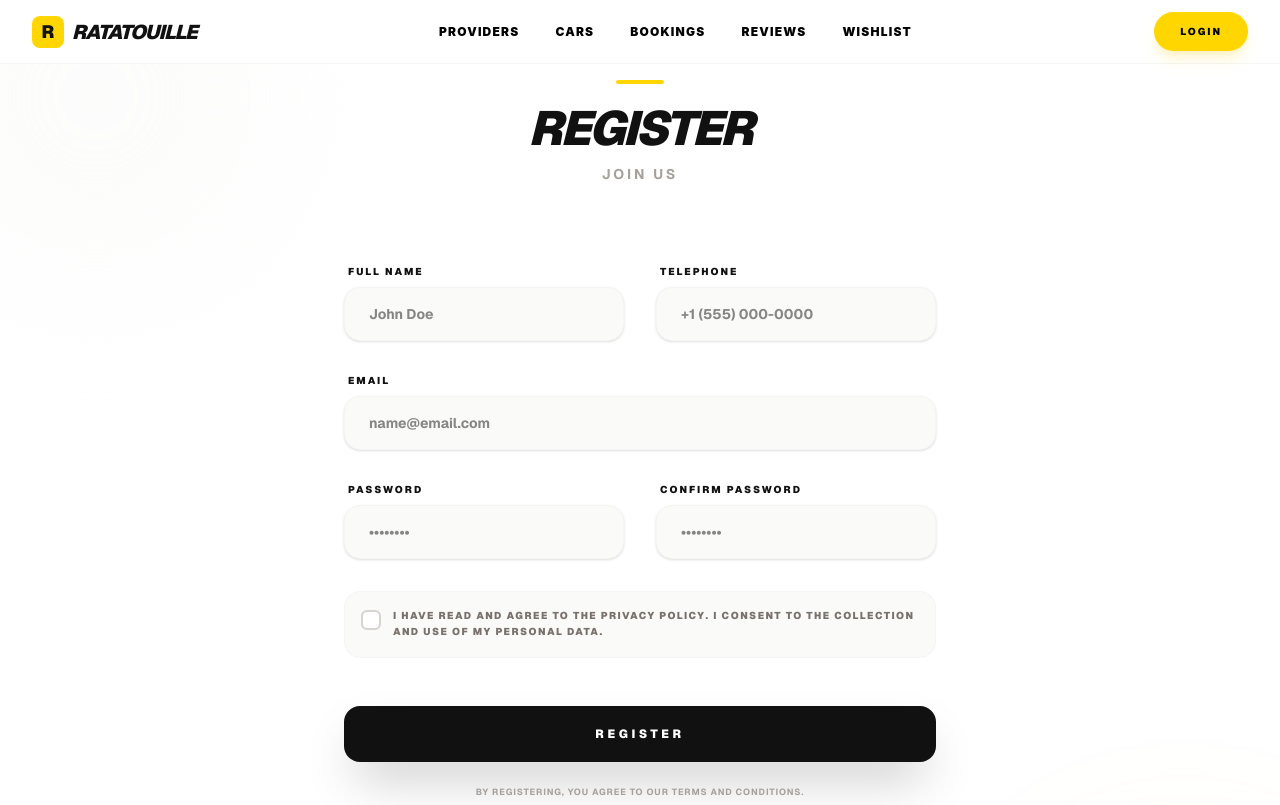
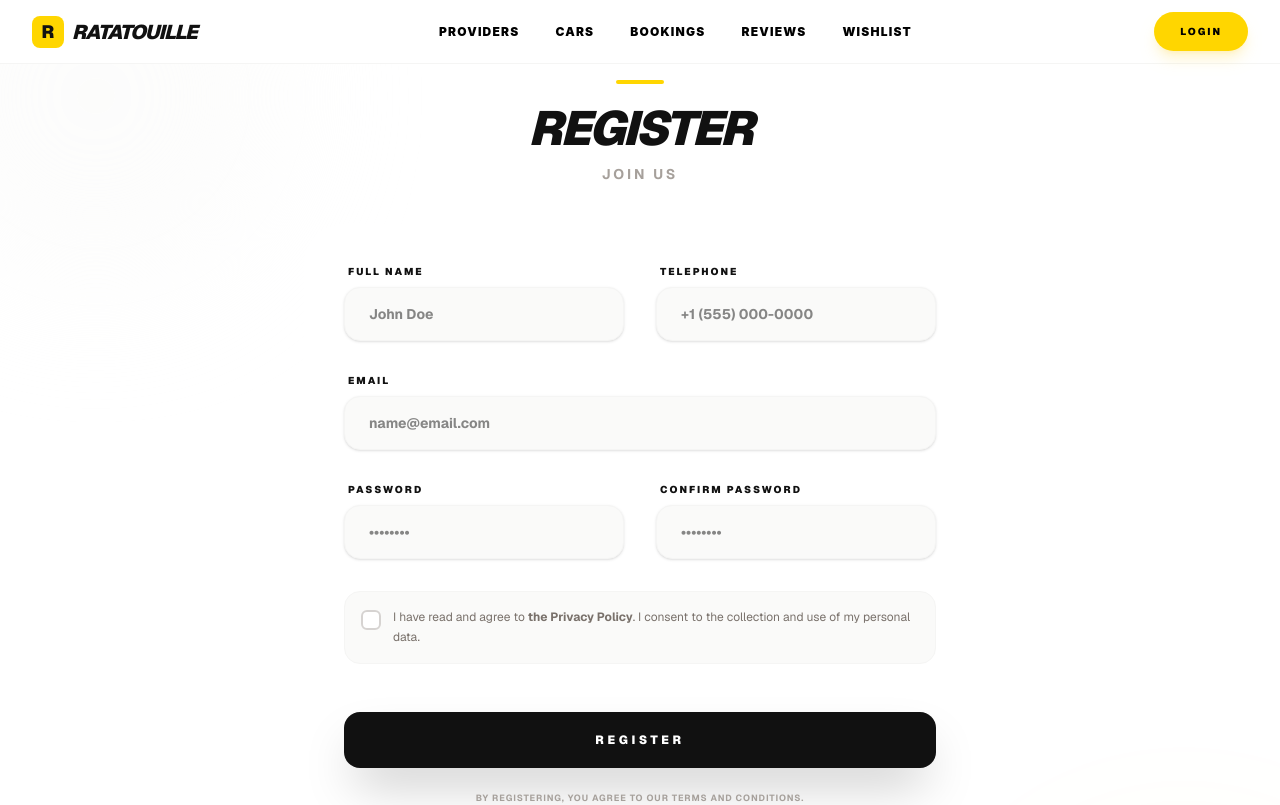
Before and after one commit to 2110503-CEDT68/se-project-fe-68-2-deemaknisit, a Next.js app: page /register in a window 1280 px wide. Shown: the top 805 px of the page. Built offline with nearby package versions, Linux system fonts and the light colour scheme; no server answers.

Commit message:
feat: implement user registration page with privacy policy consent validation

```diff
--- a/src/app/(auth)/register/page.tsx
+++ b/src/app/(auth)/register/page.tsx
@@ -195,15 +195,15 @@ export default function RegisterPage() {
                 </svg>
               )}
             </div>
-            <span className="text-[10px] font-black uppercase tracking-[0.15em] text-stone-500 leading-relaxed">
-              I have read and agree to the{" "}
+            <span className="text-xs text-stone-500 leading-relaxed">
+              I have read and agree to{" "}
               <Link
                 href="/privacy-policy"
                 target="_blank"
                 onClick={(e) => e.stopPropagation()}
-                className="text-[#111111] underline underline-offset-2 hover:text-[#FFD600] transition-colors duration-200"
+                className="text-[#111111] font-bold underline-offset-2 hover:text-[#FFD600] transition-colors duration-200"
               >
-                Privacy Policy
+                the Privacy Policy
               </Link>
               . I consent to the collection and use of my personal data.
             </span>
--- a/src/components/UserConsentCheckbox.tsx
+++ b/src/components/UserConsentCheckbox.tsx
@@ -21,13 +21,13 @@ export default function UserConsentCheckbox({
         className="mt-1 cursor-pointer accent-blue-600"
       />
       <label htmlFor="user-consent" className="text-sm text-gray-700">
-        I have read and agree to the{" "}
+        I have read and agree to{" "}
         <Link
           href="/privacy-policy"
           target="_blank"
-          className="text-blue-600 underline hover:text-blue-800"
+          className="text-blue-600 font-bold underline hover:text-blue-800"
         >
-          Privacy Policy
+          the Privacy Policy
         </Link>
         . I consent to the collection and use of my personal data as described.
       </label>
```
